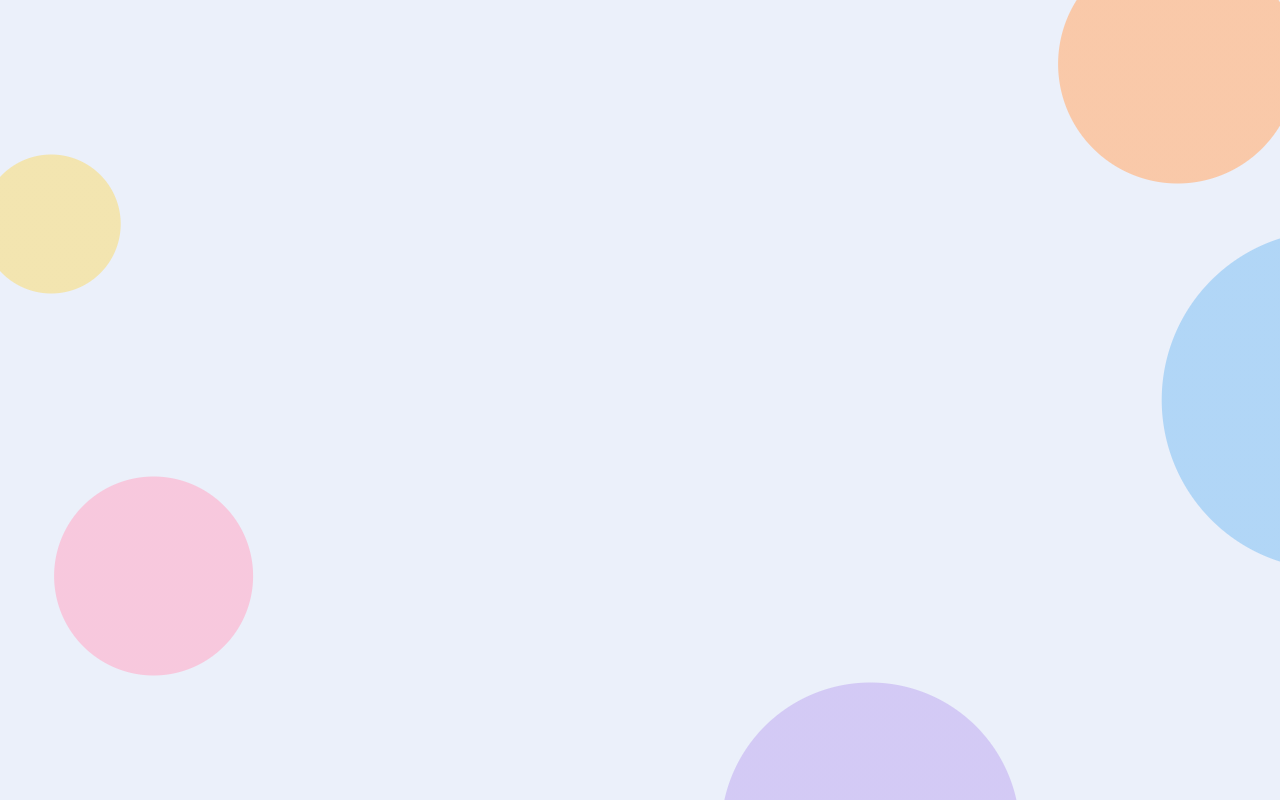
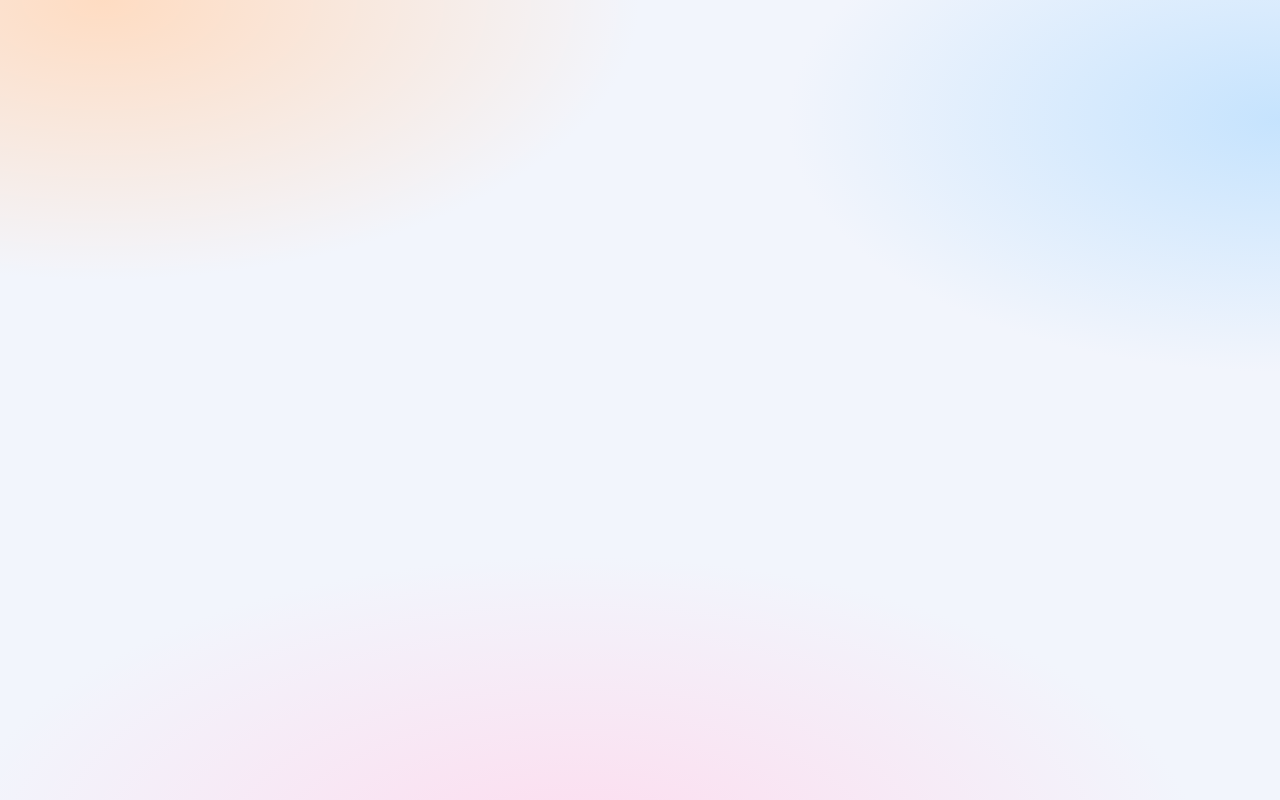
Before and after one commit to roby-dev/pica-pica-app, an Angular app: page / in a window 1280 px wide. Built offline with nearby package versions, Linux system fonts and the light colour scheme.

Commit message:
feat(design): restore soft pastel gradient background

```diff
--- a/src/styles.css
+++ b/src/styles.css
@@ -20,19 +20,16 @@
 }
 
 :root {
-  --glass-bg: rgb(255 255 255 / 0.5);
-  --glass-bg-strong: rgb(255 255 255 / 0.7);
-  --glass-border: rgb(255 255 255 / 0.8);
-  --glass-sat: 120%;
+  --glass-bg: rgb(255 255 255 / 0.6);
+  --glass-bg-strong: rgb(255 255 255 / 0.78);
+  --glass-border: rgb(255 255 255 / 0.75);
+  --glass-sat: 115%;
   --glass-fallback: rgb(250 249 252 / 0.95);
-  /* Hard-edged matte pastel discs on a flat base: the blur has real edges to work on. */
   --app-bg:
-    radial-gradient(circle 120px at 92% 8%, oklch(0.87 0.07 55) 0 119px, transparent 120px),
-    radial-gradient(circle 70px at 4% 28%, oklch(0.92 0.07 95) 0 69px, transparent 70px),
-    radial-gradient(circle 170px at 104% 50%, oklch(0.86 0.06 245) 0 169px, transparent 170px),
-    radial-gradient(circle 100px at 12% 72%, oklch(0.88 0.06 350) 0 99px, transparent 100px),
-    radial-gradient(circle 150px at 68% 104%, oklch(0.86 0.06 295) 0 149px, transparent 150px),
-    oklch(0.955 0.014 265);
+    radial-gradient(60% 50% at 8% 0%, oklch(0.92 0.06 55 / 0.95), transparent 70%),
+    radial-gradient(55% 45% at 100% 15%, oklch(0.9 0.05 245 / 0.95), transparent 70%),
+    radial-gradient(70% 55% at 45% 108%, oklch(0.92 0.05 345 / 0.9), transparent 70%),
+    oklch(0.97 0.01 270);
 }
 
 [data-theme='dark'] {
@@ -44,12 +41,9 @@
   --glass-sat: 110%;
   --glass-fallback: rgb(40 38 62 / 0.96);
   --app-bg:
-    radial-gradient(circle 120px at 92% 8%, oklch(0.4 0.06 40) 0 119px, transparent 120px),
-    radial-gradient(circle 70px at 4% 28%, oklch(0.42 0.06 95) 0 69px, transparent 70px),
-    radial-gradient(circle 170px at 104% 50%, oklch(0.38 0.07 250) 0 169px, transparent 170px),
-    radial-gradient(circle 100px at 12% 72%, oklch(0.4 0.07 350) 0 99px, transparent 100px),
-    radial-gradient(circle 150px at 68% 104%, oklch(0.38 0.07 295) 0 149px, transparent 150px),
-    oklch(0.21 0.025 270);
+    radial-gradient(60% 50% at 8% 0%, oklch(0.4 0.07 20 / 0.7), transparent 70%),
+    radial-gradient(55% 45% at 100% 15%, oklch(0.4 0.08 262 / 0.75), transparent 70%),
+    oklch(0.21 0.03 275);
 }
 
 @layer components {
```
Also changed, not shown: 1 other file (tests, documents, lock files or other folders).
